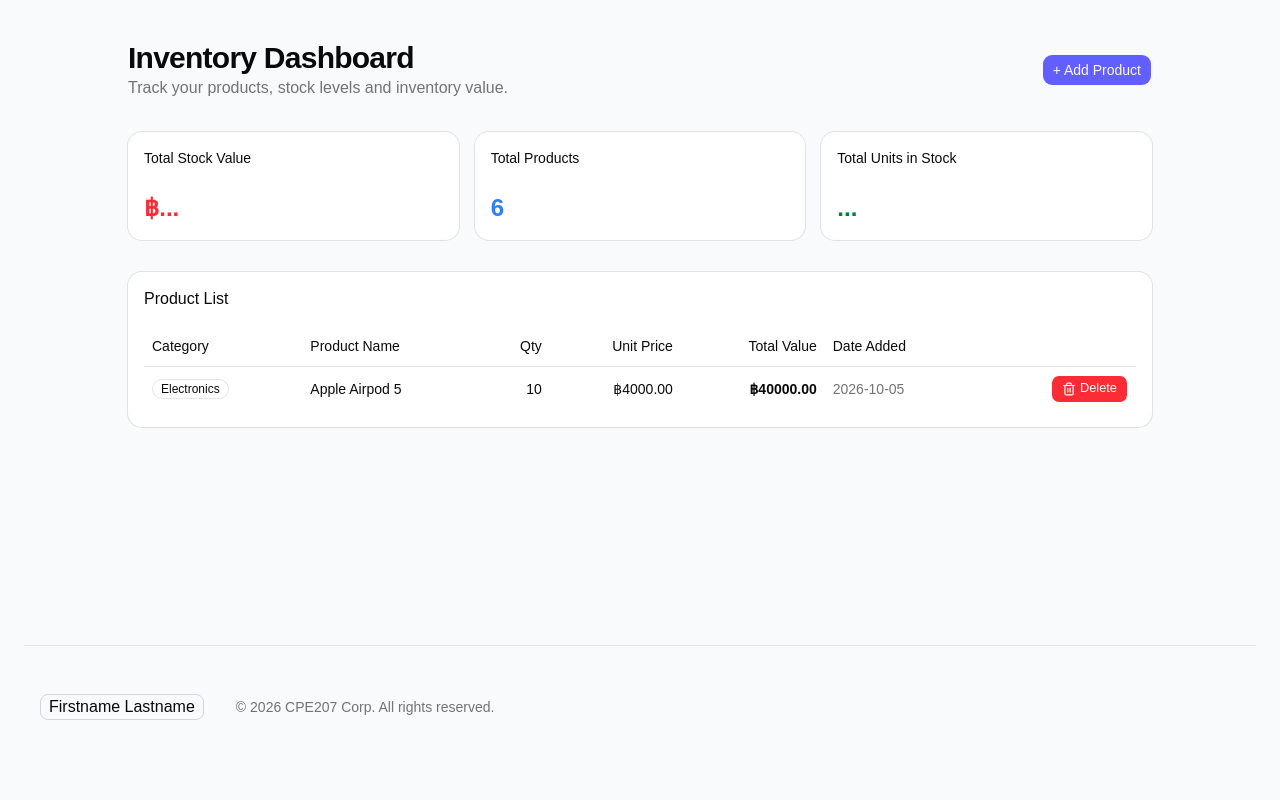
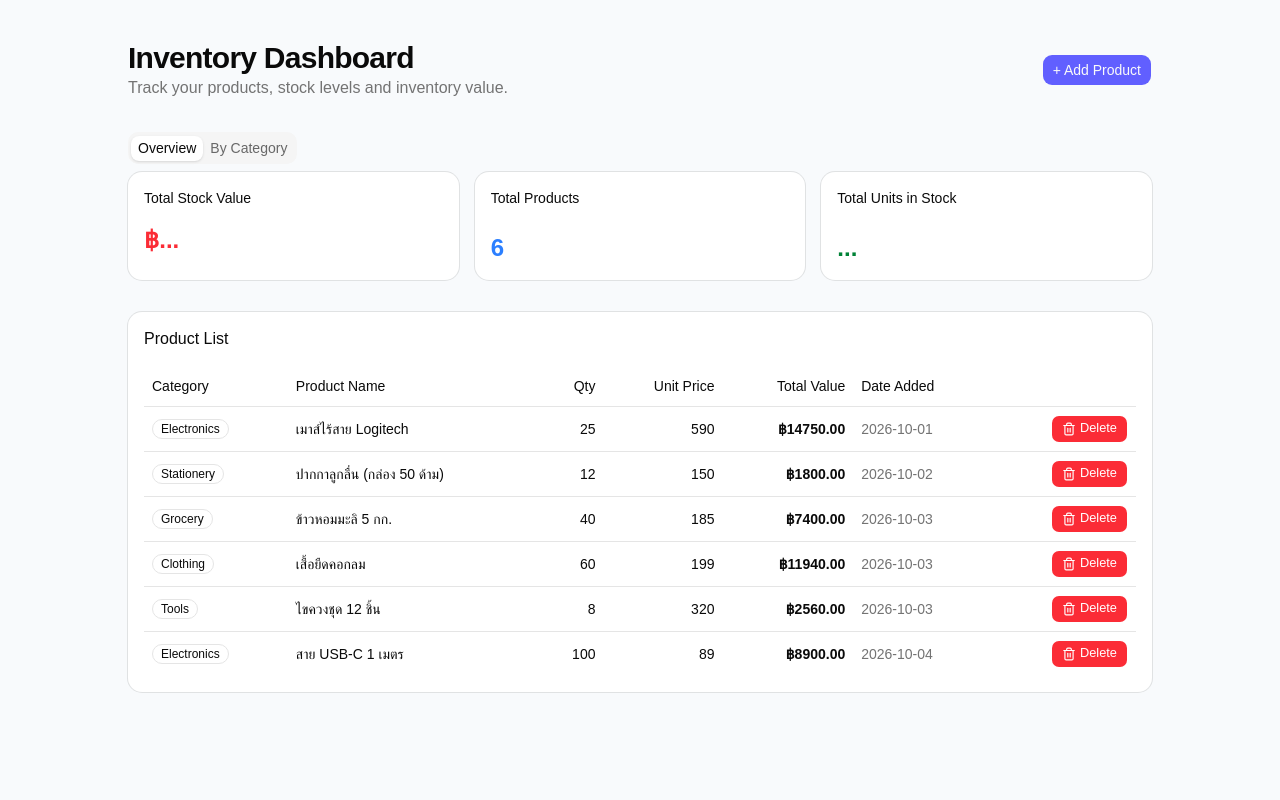
Before and after one commit to AstroCreeper496/q3-inv-680610729, a React (Vite) app: page / in a window 1280 px wide. Shown: the top 800 px of the page. Built offline with nearby package versions, Linux system fonts and the light colour scheme.

Commit message:
design 0.1

```diff
--- a/src/components/AddItemDialog.tsx
+++ b/src/components/AddItemDialog.tsx
@@ -26,7 +26,7 @@ export function AddItemDialog() {
     e.preventDefault();
     if (!name || !quantity || !price) return;
 
-    // addInventoryItem(name, parseInt(quantity), parseFloat(price), category);
+    addInventoryItem(name, parseInt(quantity), parseFloat(price), category);
     setName("");
     setQuantity("");
     setPrice("");
--- a/src/components/ItemList.tsx
+++ b/src/components/ItemList.tsx
@@ -2,14 +2,7 @@ import { useItemStore } from "@/store/dataStore";
 import { Card, CardContent, CardHeader, CardTitle } from "@/components/ui/card";
 import { Button } from "@/components/ui/button";
 import { Badge } from "@/components/ui/badge";
-import {
-  Table,
-  TableBody,
-  TableCell,
-  TableHead,
-  TableHeader,
-  TableRow,
-} from "@/components/ui/table";
+import { Table, TableBody, TableCell, TableHead, TableHeader, TableRow } from "@/components/ui/table";
 import { Trash } from "lucide-react";
 
 export function ItemList() {
@@ -44,31 +37,25 @@ export function ItemList() {
                 </TableCell>
               </TableRow>
             ) : (
-              // replace the following hardcoded row with the dynamic mapping of data items
+              inventory.map((i) =>
               <TableRow>
                 <TableCell>
-                  <Badge variant="outline">Electronics</Badge>
+                  <Badge variant="outline">{i.category}</Badge>
                 </TableCell>
-                <TableCell className="font-medium">Apple Airpod 5</TableCell>
-                <TableCell className="text-right">10</TableCell>
-                <TableCell className="text-right">฿4000.00</TableCell>
+                <TableCell className="font-medium">{i.name}</TableCell>
+                <TableCell className="text-right">{i.quantity}</TableCell>
+                <TableCell className="text-right">{i.price}</TableCell>
                 <TableCell className="text-right font-semibold">
-                  ฿{(10 * 4000).toFixed(2)}
+                  ฿{(i.quantity * i.price).toFixed(2)}
                 </TableCell>
-                <TableCell className="text-muted-foreground">
-                  2026-10-05
-                </TableCell>
+                <TableCell className="text-muted-foreground">{i.date}</TableCell>
                 <TableCell className="text-right">
-                  <Button
-                    className="text-white bg-red-500 hover:bg-red-600 text-white"
-                    variant="ghost"
-                    size="sm"
-                  >
-                    <Trash className="h-4 w-4" />
-                    Delete
+                  <Button className="text-white bg-red-500 hover:bg-red-600 text-white" variant="ghost" size="sm">
+                    <Trash className="h-4 w-4"/>Delete
                   </Button>
                 </TableCell>
               </TableRow>
+              )
             )}
           </TableBody>
         </Table>
--- a/src/components/OverviewCards.tsx
+++ b/src/components/OverviewCards.tsx
@@ -1,13 +1,20 @@
 import { useItemStore } from '@/store/dataStore';
 import { Card, CardContent, CardHeader, CardTitle } from '@/components/ui/card';
+import { Tabs, TabsList, TabsTrigger, TabsContent } from '@/components/ui/tabs';
 
 export function OverviewCards() {
   const inventory = useItemStore((state) => state.inventory);
   const totalProducts = inventory.length;
   return (
-    <div className="grid gap-4 md:grid-cols-3">
+    <div>
+      <Tabs defaultValue="overview">
+        <TabsList>
+          <TabsTrigger value="overview">Overview</TabsTrigger>
+          <TabsTrigger value="byCategory">By Category</TabsTrigger>
+        </TabsList>
+        <TabsContent value="overview" className="grid gap-4 md:grid-cols-3">
           <Card>
-        <CardHeader className="flex flex-row items-center justify-between pb-2">
+            <CardHeader >
               <CardTitle className="text-sm font-medium">Total Stock Value</CardTitle>
             </CardHeader>
             <CardContent>
@@ -30,6 +37,55 @@ export function OverviewCards() {
               <div className="text-2xl text-green-700 font-bold">...</div>
             </CardContent>
           </Card>
+        </TabsContent>
+        <TabsContent value="byCategory" className="grid gap-4 md:grid-cols-6">
+
+          <Card>
+            <CardHeader className="flex flex-row items-center justify-between pb-2">
+              <CardTitle className="text-sm font-medium">Electronics</CardTitle>
+            </CardHeader>
+            <CardContent>
+              <div className="text-2xl text-green-700 font-bold">...</div>
+            </CardContent>
+          </Card>
+          <Card>
+            <CardHeader className="flex flex-row items-center justify-between pb-2">
+              <CardTitle className="text-sm font-medium">Stationery</CardTitle>
+            </CardHeader>
+            <CardContent>
+              <div className="text-2xl text-green-700 font-bold">...</div>
+            </CardContent>
+            </Card><Card>
+            <CardHeader className="flex flex-row items-center justify-between pb-2">
+              <CardTitle className="text-sm font-medium">Grocery</CardTitle>
+            </CardHeader>
+            <CardContent>
+              <div className="text-2xl text-green-700 font-bold">...</div>
+            </CardContent>
+            </Card><Card>
+            <CardHeader className="flex flex-row items-center justify-between pb-2">
+              <CardTitle className="text-sm font-medium">Clothing</CardTitle>
+            </CardHeader>
+            <CardContent>
+              <div className="text-2xl text-green-700 font-bold">...</div>
+            </CardContent>
+            </Card><Card>
+            <CardHeader className="flex flex-row items-center justify-between pb-2">
+              <CardTitle className="text-sm font-medium">Tools</CardTitle>
+            </CardHeader>
+            <CardContent>
+              <div className="text-2xl text-green-700 font-bold">...</div>
+            </CardContent>
+            </Card><Card>
+            <CardHeader className="flex flex-row items-center justify-between pb-2">
+              <CardTitle className="text-sm font-medium">Other</CardTitle>
+            </CardHeader>
+            <CardContent>
+              <div className="text-2xl text-green-700 font-bold">...</div>
+            </CardContent>
+          </Card>
+        </TabsContent>
+      </Tabs>
     </div>
   );
 }
--- a/src/components/StudentInfo.tsx
+++ b/src/components/StudentInfo.tsx
@@ -1,10 +1,26 @@
+import { Drawer, DrawerDescription, DrawerTitle, DrawerTrigger, DrawerContent, DrawerClose, DrawerFooter, DrawerHeader } from "./ui/drawer";
+import { Button } from "./ui/button";
+
 export function StudentInfo() {
   return (
     // Use Drawer component to display student information
     <div className="flex-1 p-4">
-      <button className="border border-gray-300 rounded-md px-2 hover:bg-gray-100 focus:outline-none focus:ring-2 focus:ring-offset-2 focus:ring-primary">
-        Firstname Lastname
-      </button>
+      <Drawer swipeDirection="right">
+        <DrawerTrigger render={<Button className="bg-sky-500" />}>สุธนกิจ วงษ์ศรีจันทร์</DrawerTrigger>
+        <DrawerContent>
+          <DrawerHeader>
+            <DrawerTitle className="text-xl font-semibold">ข้อมูลนักศึกษา</DrawerTitle>
+            <DrawerDescription>Student Information</DrawerDescription>
+            <img src="public/avatar.svg"></img>
+          </DrawerHeader>
+          <div className="p-4">{/* Content here */}</div>
+          <DrawerFooter>
+            <Button>Submit</Button>
+            <DrawerClose render={<Button variant="outline" />}>Cancel</DrawerClose>
+          </DrawerFooter>
+        </DrawerContent>
+      </Drawer>
+
     </div>
   );
 }
```
Also changed, not shown: public/avatar.png (added). Lines whose indentation alone changed are shown as unchanged.
